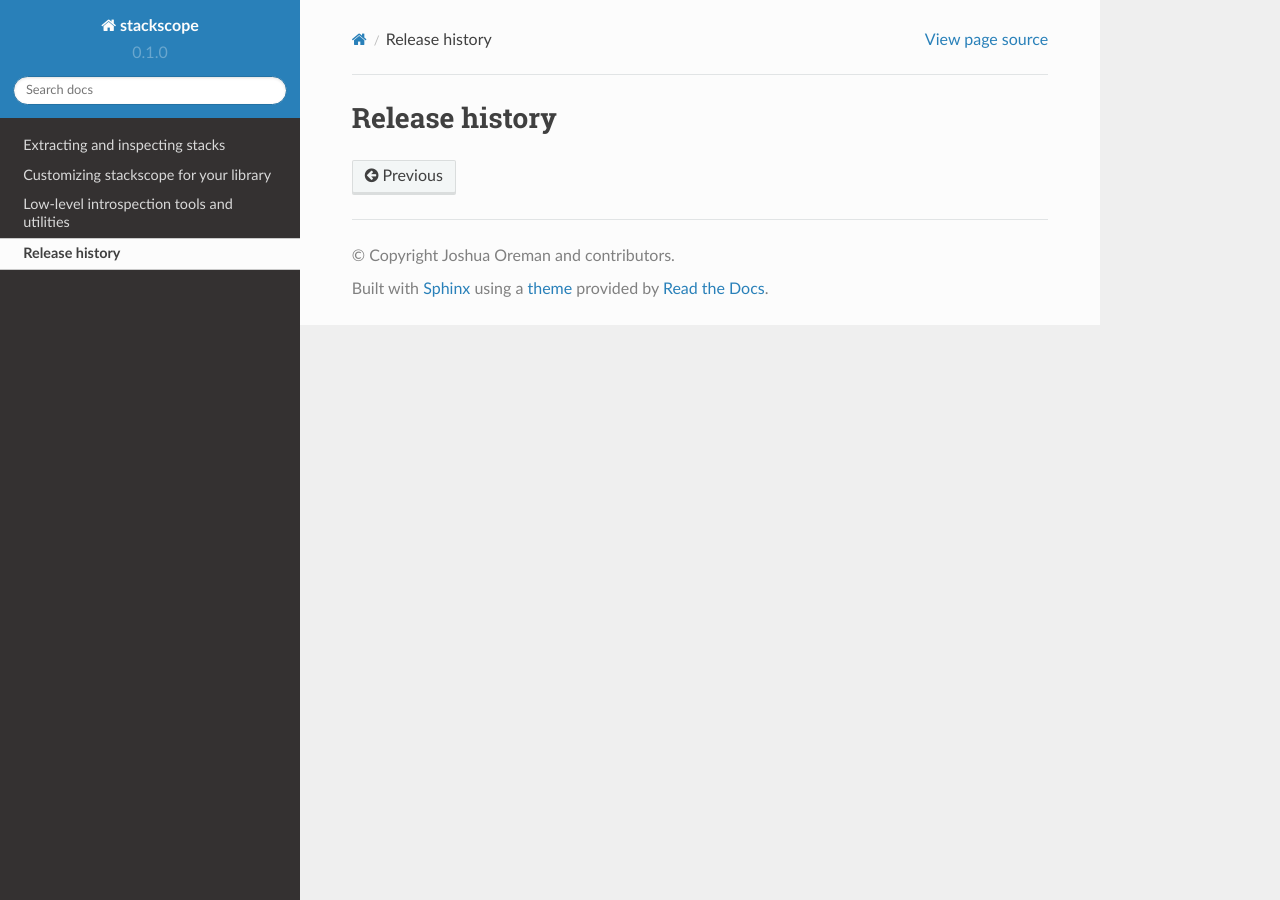
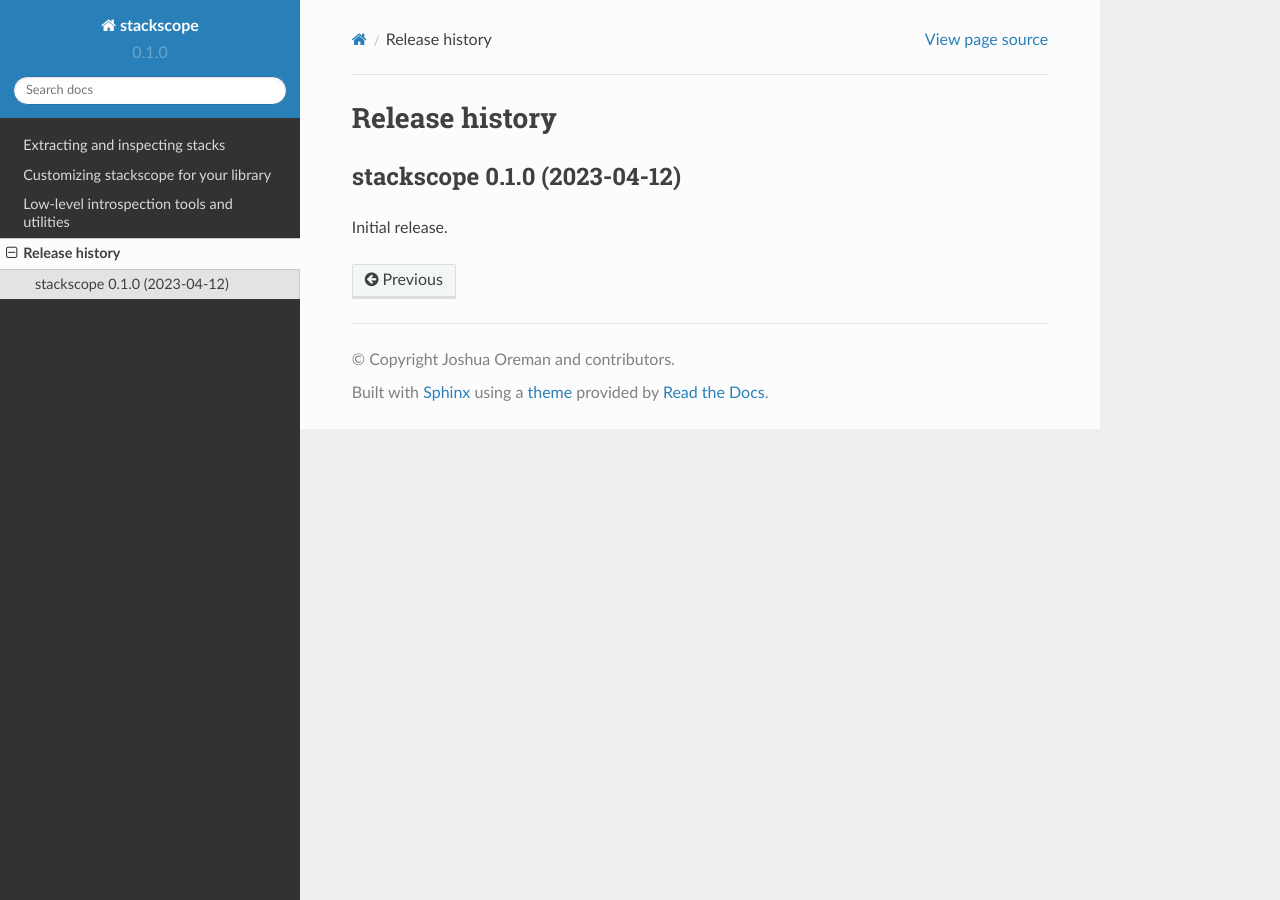
Before and after one commit to oremanj/stackscope, a Sphinx documentation site: the page built from docs/source/history.rst, in a window 1280 px wide. Built offline with Sphinx 7.4.7 and the Read the Docs theme 2.0.0, drawn with Linux system fonts in a browser that asks for light colours.

Commit message:
Add release note

```diff
--- a/docs/source/history.rst
+++ b/docs/source/history.rst
@@ -4,3 +4,8 @@ Release history
 .. currentmodule:: stackscope
 
 .. towncrier release notes start
+
+stackscope 0.1.0 (2023-04-12)
+-----------------------------
+
+Initial release.
```
